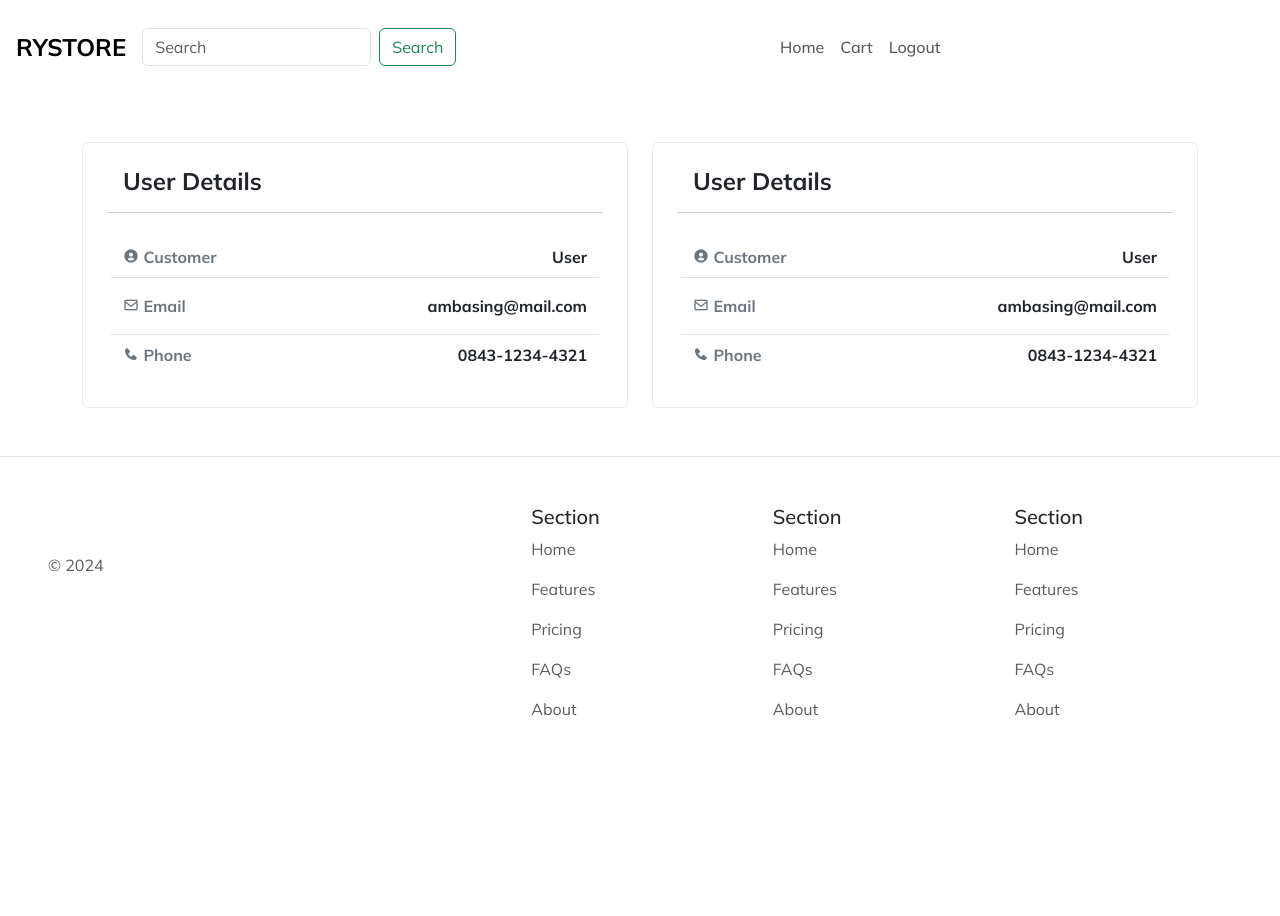
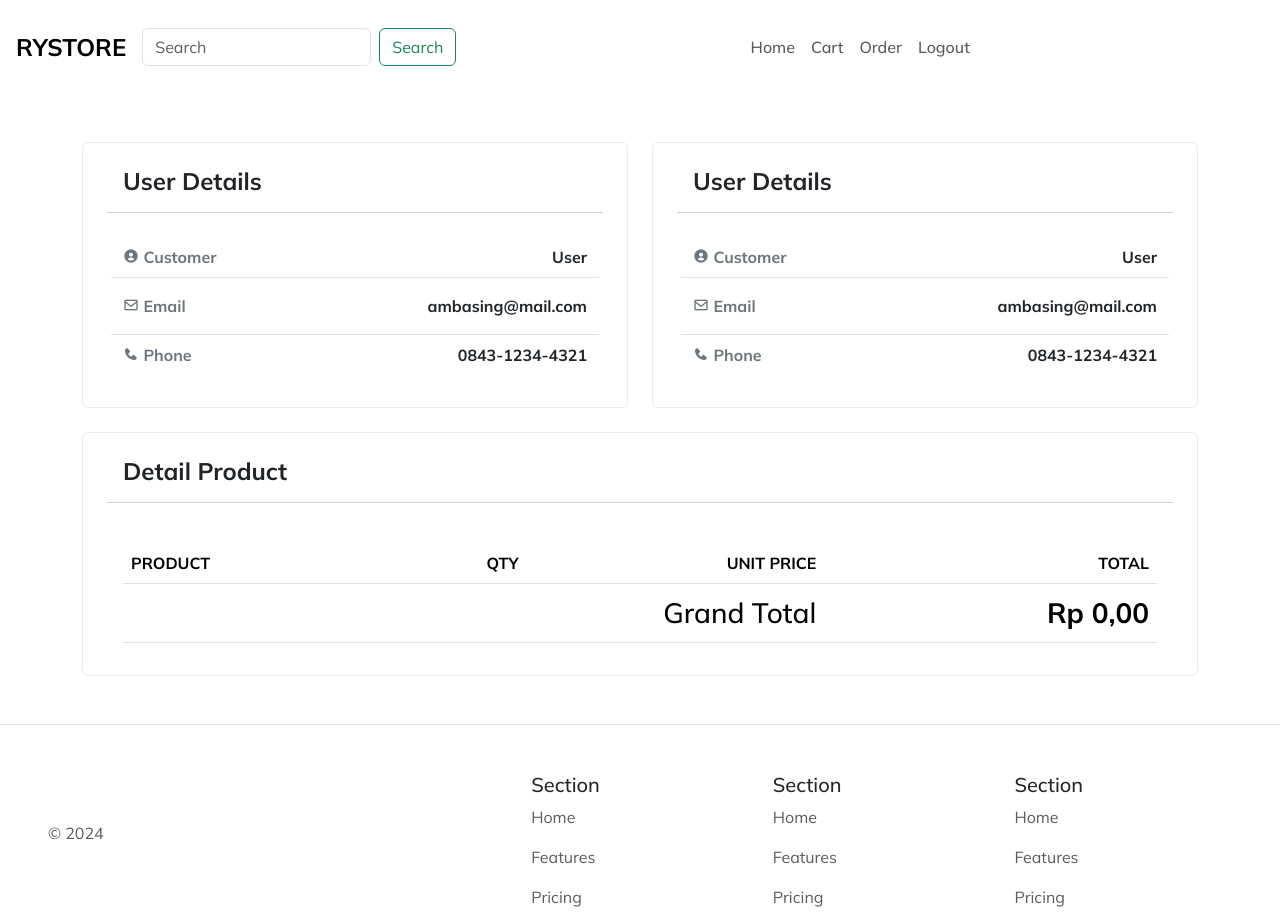
Before and after one commit to RyAlaan/nyoba-ci, a CodeIgniter 4 app: the page made by app/Views/pages/private/order/detail.php in a window 1280 px wide. Shown: the top 916 px of the page. Before the commit the page ends 716 px from the top, so only its background shows below. Run offline with PHP 8.4 and a stand-in for CodeIgniter, Linux system fonts and the light colour scheme; the template is opened without the code that fills it, so the values that code supplies are empty; some libraries are stand-ins or nearby versions.

Commit message:
order user

```diff
--- a/app/Config/Routes.php
+++ b/app/Config/Routes.php
@@ -41,7 +41,7 @@ $routes->group('/', ['filter' => 'authFilter'], function ($routes) {
     $routes->put('profile', [ProfileController::class, 'update']);
 
     $routes->get('orders', [OrderController::class, 'index']);
-    $routes->get('(:any)', [OrderController::class, 'show/$1']);
+    $routes->get('orders/(:any)', [OrderController::class, 'show/$1']);
 
     $routes->get('auth/logout', 'AuthController::Logout');
 });
--- a/app/Controllers/AuthController.php
+++ b/app/Controllers/AuthController.php
@@ -81,7 +81,6 @@ class AuthController extends BaseController
         $user = $this->modelUser->where('email', $email)->first();
 
         if (!$user) {
-            // dd('error email ga ada');
             return redirect()->back()->with('error', 'Invalid email or password');
         }
 
@@ -89,7 +88,6 @@ class AuthController extends BaseController
         $pwd_verify = password_verify($password, $user['password']);
 
         if (!$pwd_verify) {
-            dd('error password salah');
             return redirect()->back()->with('error', 'Invalid email or password');
         }
 
--- a/app/Views/layouts/navbar.php
+++ b/app/Views/layouts/navbar.php
@@ -22,6 +22,9 @@
                     <a href="<?= site_url('/carts') ?>" class="nav-link" aria-current="page">Cart</a>
                 </li>
                 <li class="nav-item">
+                    <a href="<?= site_url('/orders') ?>" class="nav-link" aria-current="page">Order</a>
+                </li>
+                <li class="nav-item">
                     <a href="<?= session()->get('id') ? site_url('auth/logout') : site_url('auth/login') ?>" class="nav-link" aria-current="page"><?= session()->get('id') ? 'Logout' : 'Login' ?></a>
                 </li>
             </ul>
--- a/app/Views/pages/private/order/detail.php
+++ b/app/Views/pages/private/order/detail.php
@@ -3,7 +3,7 @@
 <?php $this->section('content') ?>
 
 <div class="container-xl">
-    <div class="row">
+    <div class="row row-gap-4 mb-4">
         <div class="col-12 col-md-6">
             <div class="rounded border-light-subtle card py-3 px-4">
                 <div class="card-header bg-white mb-2">
@@ -71,6 +71,71 @@
             </div>
         </div>
     </div>
+    <div class="row">
+        <div class="col-12">
+            <div class="card border-light-subtle rounded py-3 px-4">
+                <div class="card-header bg-white mb-4">
+                    <h4 class="fw-bold">Detail Product</h4>
+                </div>
+                <div class="card-body text-secondary">
+                    <table class="table align-middle fs-6 gy-5 mb-0">
+                        <thead>
+                            <tr class="text-start text-secondary fw-bold fs-7 text-uppercase gs-0">
+                                <th class="min-w-175px">Product</th>
+                                <th class="min-w-70px text-end">Qty</th>
+                                <th class="min-w-100px text-end">Unit Price</th>
+                                <th class="min-w-100px text-end">Total</th>
+                            </tr>
+                        </thead>
+                        <tbody class="fw-medium text-secondary">
+                            <?php foreach ($orderItem['products'] as $key => $product) : ?>
+                                <tr class="">
+                                    <td>
+                                        <a href="<?= site_url('products/' . $product['id']) ?>" class="d-flex align-items-center">
+                                            <!--begin::Thumbnail-->
+                                            <img src="<?= site_url('/products/' . $product['image']) ?>" alt="" class="ratio ratio-1x1" style="max-width: 50px;">
+                                            <!--end::Thumbnail-->
+
+                                            <!--begin::Title-->
+                                            <div class="ms-5">
+                                                <p class="fw-bold text-secondary decoration-none mb-0"><?= $product['name'] ?></p>
+                                            </div>
+                                            <!--end::Title-->
+                                        </a>
+                                    </td>
+                                    <td class="text-end">
+                                        <?= $orderItem['quantity'] ?>
+                                    </td>
+                                    <td class="text-end">
+                                        <?= 'Rp ' . number_format($product['price'], '2', ',', '.') ?>
+                                    </td>
+                                    <td class="text-end">
+                                        <?= 'Rp ' .  number_format($orderItem['price'], '2', ',', '.') ?>
+                                    </td>
+                                </tr>
+                            <?php endforeach; ?>
+                            <tr>
+                                <td colspan="3" class="fs-3 text-end">
+                                    Grand Total
+                                </td>
+                                <td class="fs-3 fw-bold text-end">
+                                    <?php
+                                    $totalPrice = 0;
+
+                                    foreach ($orderItem['products'] as $key => $product) {
+                                        $totalPrice += $product['price'] * $orderItem['quantity'];
+                                    }
+
+                                    echo 'Rp ' . number_format($totalPrice, '2', ',', '.');
+                                    ?>
+                                </td>
+                            </tr>
+                        </tbody>
+                    </table>
+                </div>
+            </div>
+        </div>
+    </div>
 </div>
 
 <?php $this->endSection('content') ?>
```
Also changed, not shown: app/Controllers/OrderController.php (+7 -2 lines), app/Views/pages/private/cart/index.php (+9 -1 lines).
